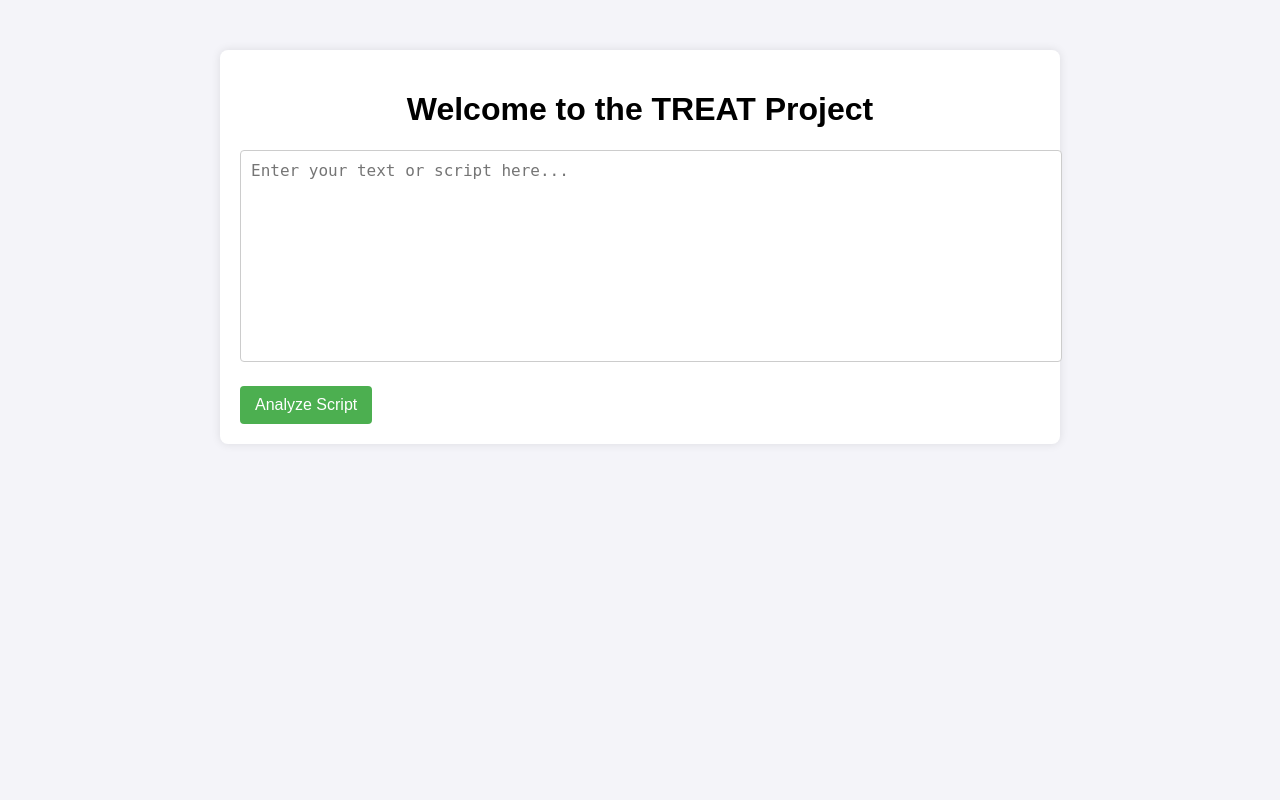
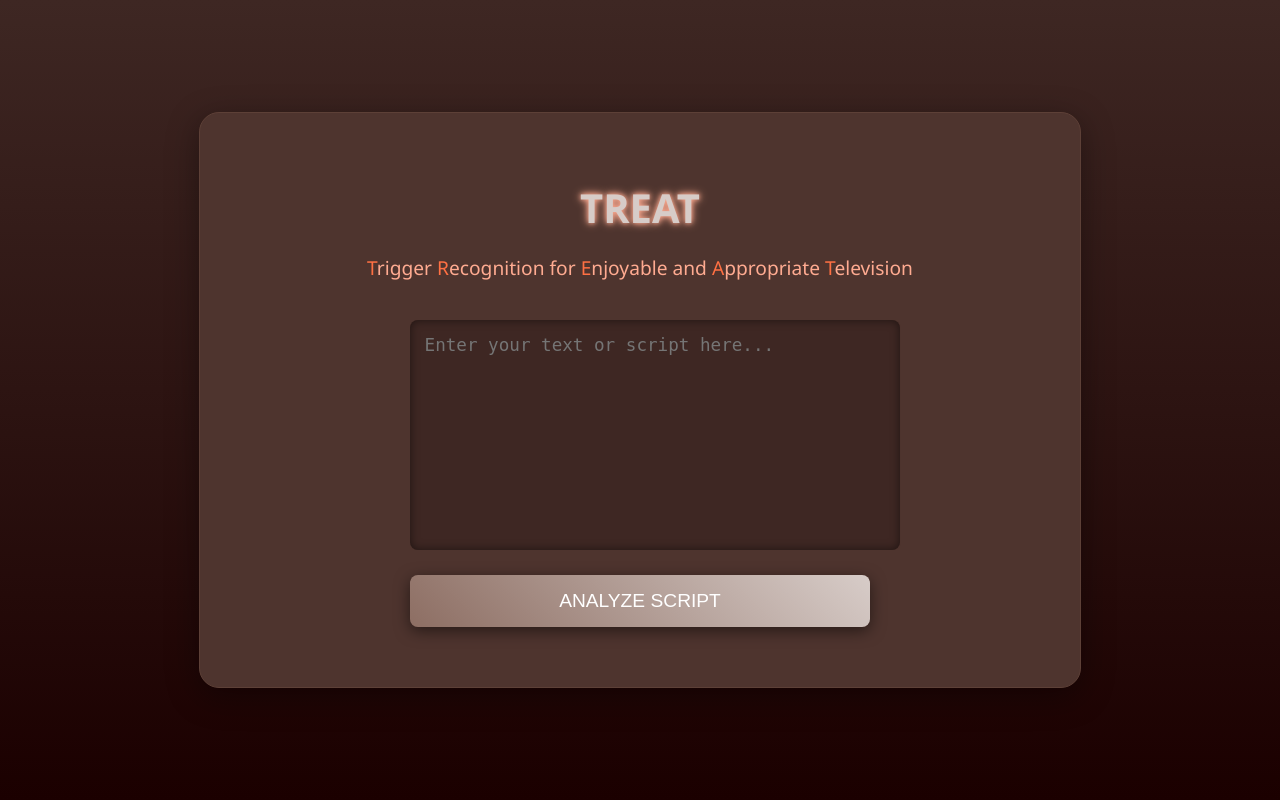
Before and after one commit to Kuberwastaken/TREAT-CS50, a Flask app: page / in a window 1280 px wide. Run offline with Flask 3, Linux system fonts and the light colour scheme.

Commit message:
Imporved v1 website

```diff
--- a/static/css/style.css
+++ b/static/css/style.css
@@ -1,56 +1,143 @@
-/* static/css/styles.css */
+/* Chocolate and sweets theme */
+
 body {
-    font-family: Arial, sans-serif;
+    font-family: 'Segoe UI', Tahoma, Geneva, Verdana, sans-serif;
     margin: 0;
     padding: 0;
-    background-color: #f4f4f9;
+    background: linear-gradient(to bottom, #3e2723, #1b0000); /* Chocolate background */
+    color: #FFFFFF;
+    display: flex;
+    justify-content: center;
+    align-items: center;
+    height: 100vh;
+    overflow: hidden;
 }
 
-.container {
+.choco-container {
+    background: #4e342e; /* Dark chocolate color */
+    box-shadow: 0 8px 32px 0 rgba(0, 0, 0, 0.37);
+    backdrop-filter: blur(5px);
+    border-radius: 20px;
+    padding: 40px;
+    width: 80%;
     max-width: 800px;
-    margin: 50px auto;
-    padding: 20px;
-    background-color: white;
-    box-shadow: 0 0 10px rgba(0, 0, 0, 0.1);
-    border-radius: 8px;
+    animation: fadeIn 1s ease-in-out;
+    border: 1px solid #5d4037; /* Slightly lighter chocolate border */
+    margin: 0 auto; /* Center horizontally */
+    display: flex;
+    flex-direction: column; /* Align items vertically */
+    align-items: center; /* Center items horizontally */
 }
 
-h1 {
+@keyframes fadeIn {
+    from {
+        opacity: 0;
+        transform: scale(0.95);
+    }
+    to {
+        opacity: 1;
+        transform: scale(1);
+    }
+}
+
+.header h1 {
+    font-size: 2.5rem;
+    color: #d7ccc8; /* Light creamy color */
+    text-shadow: 0 0 5px #ffab91, 0 0 10px #ffab91; /* Light shimmer */
+    margin-bottom: 10px;
     text-align: center;
+}
+
+.header p {
+    font-size: 1.2rem;
+    color: #ffab91; /* Candy-like color */
+    text-align: center;
+}
+
+.highlight {
+    color: #ff7043; /* Sweet orange color */
+}
+
+.main-content {
+    margin-top: 20px;
 }
 
 textarea {
     width: 100%;
-    padding: 10px;
-    font-size: 16px;
+    padding: 15px;
+    font-size: 1.1rem;
     margin-bottom: 20px;
-    border: 1px solid #ccc;
-    border-radius: 4px;
+    border: none;
+    border-radius: 8px;
     resize: none;
+    background: #3e2723; /* Chocolate color */
+    color: #ffecb3; /* Creamy color */
+    box-shadow: inset 0 0 10px rgba(0, 0, 0, 0.5);
+    backdrop-filter: blur(3px);
+    transition: all 0.3s ease-in-out;
+}
+
+textarea:focus {
+    outline: none;
+    box-shadow: 0 0 15px #ffab91; /* Light glow */
 }
 
 button {
-    padding: 10px 15px;
-    font-size: 16px;
-    background-color: #4CAF50;
+    width: 100%;
+    padding: 15px;
+    font-size: 1.2rem;
+    background: linear-gradient(45deg, #8d6e63, #d7ccc8); /* Chocolate gradient */
     color: white;
     border: none;
-    border-radius: 4px;
+    border-radius: 8px;
     cursor: pointer;
+    text-transform: uppercase;
+    box-shadow: 0 4px 15px rgba(0, 0, 0, 0.5);
+    transition: all 0.3s ease;
 }
 
 button:hover {
-    background-color: #45a049;
+    background: linear-gradient(45deg, #d7ccc8, #8d6e63); /* Reversed gradient */
+    box-shadow: 0 8px 20px rgba(0, 0, 0, 0.6);
 }
 
-#triggers-list {
-    list-style-type: none;
-    padding: 0;
+.loading-bar {
+    display: none;
+    width: 100%;
+    height: 5px;
+    background: linear-gradient(90deg, #8d6e63, #d7ccc8); /* Chocolate gradient */
+    margin-top: 20px;
+    border-radius: 2px;
+    overflow: hidden;
+    position: relative;
 }
 
-#triggers-list li {
-    padding: 5px;
-    background-color: #e9e9e9;
-    border-radius: 4px;
-    margin: 5px 0;
+.loading-bar::before {
+    content: '';
+    position: absolute;
+    width: 100%;
+    height: 100%;
+    background: linear-gradient(90deg, rgba(255, 255, 255, 0.4), rgba(255, 255, 255, 0));
+    animation: loading-animation 2s infinite;
 }
+
+@keyframes loading-animation {
+    0% {
+        transform: translateX(-100%);
+    }
+    50% {
+        transform: translateX(0);
+    }
+    100% {
+        transform: translateX(100%);
+    }
+}
+
+#results {
+    margin-top: 20px;
+    color: #ff7043; /* Sweet orange color */
+    font-size: 1.5rem;
+    font-weight: bold;
+    text-shadow: 0 0 5px #ff7043, 0 0 10px #ff7043; /* Reduced shininess */
+    text-align: center;
+}
--- a/static/js/app.js
+++ b/static/js/app.js
@@ -1,6 +1,10 @@
 document.getElementById('text-form').addEventListener('submit', async function(event) {
     event.preventDefault();
     const text = document.getElementById('text-input').value;
+    const loadingBar = document.getElementById('loading-bar');
+    const resultsDiv = document.getElementById('results');
+    resultsDiv.textContent = ''; // Clear previous results
+    loadingBar.style.display = 'block';
 
     try {
         const response = await fetch('/upload', {
@@ -16,9 +20,11 @@ document.getElementById('text-form').addEventListener('submit', async function(e
         }
 
         const result = await response.json();
-        document.getElementById('results').innerText = `Triggers: ${result.triggers.join(', ')}`;
+        resultsDiv.innerHTML = `<span>Triggers:</span> ${result.triggers.join(', ')}`;
     } catch (error) {
         console.error('Error analyzing text:', error);
-        document.getElementById('results').innerText = 'Error analyzing text.';
+        resultsDiv.innerHTML = '<span>Error:</span> Unable to analyze text.';
+    } finally {
+        loadingBar.style.display = 'none';
     }
 });
--- a/templates/index.html
+++ b/templates/index.html
@@ -3,19 +3,29 @@
 <head>
     <meta charset="UTF-8">
     <meta name="viewport" content="width=device-width, initial-scale=1.0">
-    <title>TREAT Project</title>
+    <title>TREAT</title>
     <link rel="stylesheet" href="{{ url_for('static', filename='css/style.css') }}">
 </head>
 <body>
-    <div class="container">
-        <h1>Welcome to the TREAT Project</h1>
-        <form id="text-form" method="POST">
-            <textarea id="text-input" name="text" rows="10" placeholder="Enter your text or script here..."></textarea>
-            <br>
-            <button type="submit">Analyze Script</button>
-        </form>
-        <div id="loading-bar" class="loading-bar"></div>
-        <div id="results"></div>
+    <div class="choco-container">
+        <header class="header">
+            <h1>TREAT</h1>
+            <p>
+                <span class="highlight">T</span>rigger
+                <span class="highlight">R</span>ecognition for
+                <span class="highlight">E</span>njoyable and
+                <span class="highlight">A</span>ppropriate
+                <span class="highlight">T</span>elevision
+            </p>
+        </header>
+        <main class="main-content">
+            <form id="text-form" method="POST" class="sweet-form">
+                <textarea id="text-input" name="text" rows="10" placeholder="Enter your text or script here..."></textarea>
+                <button type="submit">Analyze Script</button>
+            </form>
+            <div id="loading-bar" class="loading-bar"></div>
+            <div id="results"></div>
+        </main>
     </div>
     <script src="{{ url_for('static', filename='js/app.js') }}"></script>
 </body>
```
